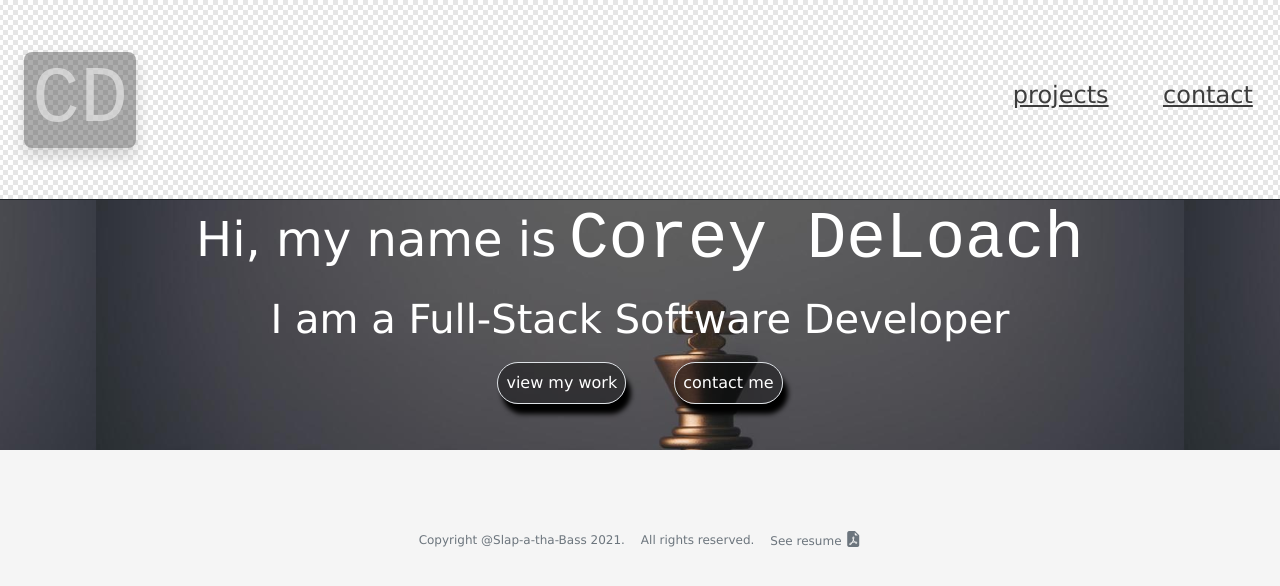
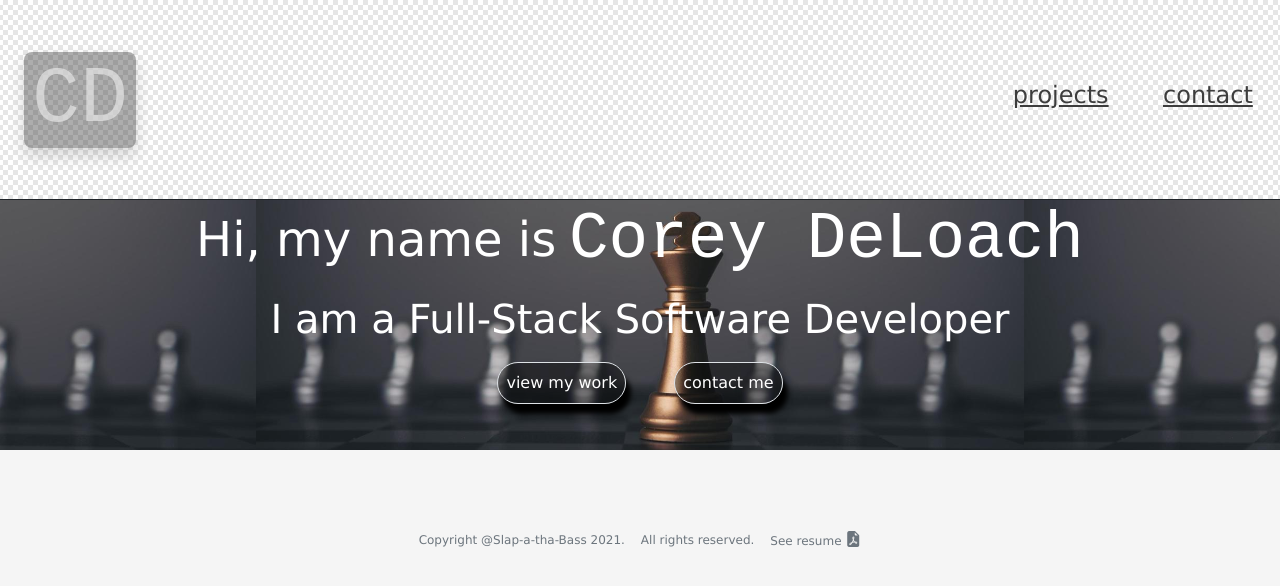
Before and after one commit to Slap-a-tha-Bass/portfolio, a React (Create React App) app: page / in a window 1280 px wide. Shown: the top 586 px of the page. Built offline with nearby package versions, Linux system fonts and the light colour scheme.

Commit message:
image format

```diff
--- a/src/App.css
+++ b/src/App.css
@@ -255,7 +255,7 @@
   background-size: auto;
   background-repeat: none;
   background-attachment: fixed;
-  background-size: 85% 85%;
+  background-size: 60% 60%;
   border-radius: 10px;
 }
 .chess-img-2 {
```
